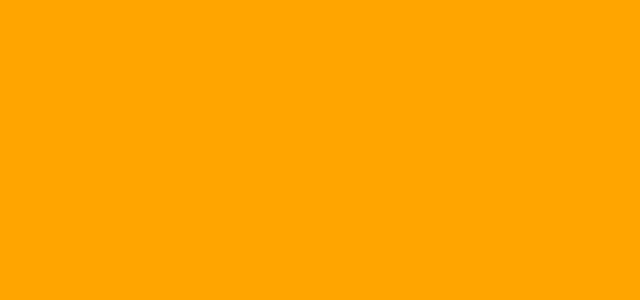
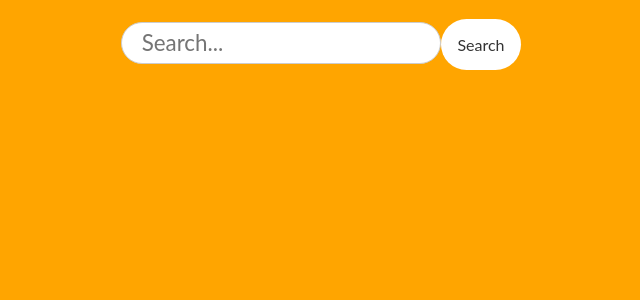
Before and after one commit to ZhihengChang/myWit, a React (Create React App) app in the folder client/: page /me in a window 1280 px wide. Shown: the top 300 px of the page, without its empty margins (315-955 px from the left). Built offline with nearby package versions, Linux system fonts and the light colour scheme.

Commit message:
searchbar
searchbar is in progress

```diff
--- a/client/src/App.css
+++ b/client/src/App.css
@@ -1,18 +1,73 @@
-body, div, p, dl, dt, dd, ul, ol, li,
-h1, h2, h3, h4, h5, h6, th, td,
-form, fieldset, input, textarea {margin: 0; padding: 0;}
+body,
+div,
+p,
+dl,
+dt,
+dd,
+ul,
+ol,
+li,
+h1,
+h2,
+h3,
+h4,
+h5,
+h6,
+th,
+td,
+form,
+fieldset,
+input,
+textarea {
+  margin: 0;
+  padding: 0;
+}
 
-table {border-collapse: collapse; border-spacing: 0;}
-fieldset, img {border: 0}
-address, caption, cite, code, dfn, em, strong, th, var {
+table {
+  border-collapse: collapse;
+  border-spacing: 0;
+}
+fieldset,
+img {
+  border: 0;
+}
+address,
+caption,
+cite,
+code,
+dfn,
+em,
+strong,
+th,
+var {
   font-style: normal;
   font-weight: normal;
 }
-ol, ul {list-style: none}
-caption, th {text-align: left}
-h1, h2, h3, h4, h5, h6 {font-size: 100%; font-weight: normal}
-q:before, q:after {content: ''}
-abbr, acronym {border: 0}
+ol,
+ul {
+  list-style: none;
+}
+caption,
+th {
+  text-align: left;
+}
+h1,
+h2,
+h3,
+h4,
+h5,
+h6 {
+  font-size: 100%;
+  font-weight: normal;
+}
+q:before,
+q:after {
+  content: "";
+}
+abbr,
+acronym {
+  border: 0;
+}
 
 .noselect {
   -webkit-touch-callout: none; /* iOS Safari */
@@ -24,12 +79,23 @@ abbr, acronym {border: 0}
                                     supported by Chrome, Edge, Opera and Firefox */
 }
 
-*{
+* {
   box-sizing: border-box;
-    font-family: 'Lato', sans-serif;
+  font-family: "Lato", sans-serif;
 }
 
-body{
+body {
   background-color: orange;
   min-height: 100vh;
 }
+
+/* Center All */
+.all-center {
+  display: flex;
+  flex-direction: column;
+  width: 100%;
+  margin: auto;
+  justify-content: center;
+  align-items: center;
+  text-align: center;
+}
--- a/client/src/App.js
+++ b/client/src/App.js
@@ -1,15 +1,16 @@
-import './App.css';
-import { Switch, Route } from 'react-router-dom';
+import "./App.css";
+import { Switch, Route } from "react-router-dom";
 
-
-import HomePage from './pages/home/homepage.component';
+import HomePage from "./pages/home/homepage.component";
+import Search from "./components/user/Search";
 
 function App() {
   return (
-    <div>
+    <div className="App">
       <Switch>
-        <Route exact path='/' component={HomePage} />
+        <Route exact path="/" component={HomePage} />
       </Switch>
+      <Search />
     </div>
   );
 }
--- a/client/src/components/side-bar/side-bar.styles.css
+++ b/client/src/components/side-bar/side-bar.styles.css
@@ -1,6 +1,7 @@
-.sidebar{
+.sidebar {
   position: fixed;
-    width: 40px;
+  /* top: 30%; */
+  width: 70px;
   height: 360px;
   background: black;
   transition: 0.5s;
@@ -11,29 +12,29 @@
 }
 
 .sidebar:hover,
-.sidebar.active{
+.sidebar.active {
   width: 200px;
-    box-shadow: 0 0 0 99999px rgba(0, 0, 0, .5);
+  box-shadow: 0 0 0 99999px rgba(0, 0, 0, 0.5);
 }
 
-.sidebar ul{
+.sidebar ul {
   position: absolute;
   top: 30px;
   left: 0;
   width: 100%;
 }
 
-.sidebar ul li{
+.sidebar ul li {
   position: relative;
   width: 100%;
   list-style: none;
 }
 
-.sidebar ul li:hover{
+.sidebar ul li:hover {
   background: rgb(255, 102, 0);
 }
 
-.sidebar ul li div{
+.sidebar ul li div {
   position: relative;
   width: 100%;
   display: flex;
@@ -56,7 +57,7 @@
     padding-top: 0.7em;
 } */
 
-.sidebar ul li div .nav--name{
+.sidebar ul li div .nav--name {
   position: relative;
   display: block;
   padding: 0 10px;
--- /dev/null
+++ b/client/src/components/user/Search.css
@@ -0,0 +1,69 @@
+.btn {
+  display: inline-block;
+  background: white;
+  color: #333;
+  padding: 0.4rem 1.2rem;
+  font-size: 1rem;
+  border: none;
+  cursor: pointer;
+  margin-right: 0.5rem;
+  transition: opacity 0.2s ease-in;
+  outline: none;
+  border-radius: 30px;
+}
+
+/* Forms */
+.form {
+  display: block;
+  text-align: center;
+  margin-right: auto;
+  margin-left: auto;
+  width: 50%;
+}
+
+.form-text {
+  display: block;
+  margin-top: 0.3rem;
+  color: #888;
+}
+
+input {
+  margin: 1.2rem 0;
+}
+
+input[type="text"],
+input[type="email"],
+input[type="password"],
+input[type="date"],
+select,
+/* textarea {
+  display: block;
+  width: 50%;
+  padding: 0.4rem;
+  font-size: 1.2rem;
+  border: 1px solid #ccc;
+  border-radius: 30px;
+} */
+
+textarea {
+  border: 1px solid #ccc;
+  border-radius: 30px;
+  padding: 0.4rem 1.2rem;
+  font-size: 1.4rem;
+  width: 50%;
+}
+
+button {
+  font: inherit;
+}
+
+input[type="submit"],
+table th,
+table td {
+  padding: 1rem;
+  text-align: left;
+}
+
+table th {
+  background: var(--light-color);
+}
--- /dev/null
+++ b/client/src/components/user/Search.js
@@ -0,0 +1,40 @@
+import React, { Component } from "react";
+import "./Search.css";
+
+export class Search extends Component {
+  state = {
+    text: "",
+  };
+
+  onSubmit = (e) => {
+    e.preventDefault();
+    // console.log(this.state.text);
+  };
+
+  onChange = (e) => {
+    this.setState({ text: e.target.value });
+  };
+
+  render() {
+    return (
+      <div>
+        <form onSubmit={this.onSubmit} className="form">
+          <input
+            type="text"
+            name="text"
+            placeholder="Search..."
+            value={this.state.text}
+            onChange={this.onChange}
+          />
+          <input
+            type="submit"
+            value="Search"
+            className="btn btn-dark btn-block"
+          />
+        </form>
+      </div>
+    );
+  }
+}
+
+export default Search;
--- a/package.json
+++ b/package.json
@@ -20,7 +20,7 @@
     "express": "^4.17.1"
   },
   "devDependencies": {
-    "concurrently": "^4.0.1",
+    "concurrently": "^6.2.0",
     "nodemon": "^2.0.7"
   }
 }
```
Also changed, not shown: client/src/components/side-bar/side-bar.component.jsx (+8 -1 lines), 2 other files (tests, documents, lock files or other folders). Lines whose indentation alone changed are shown as unchanged.
